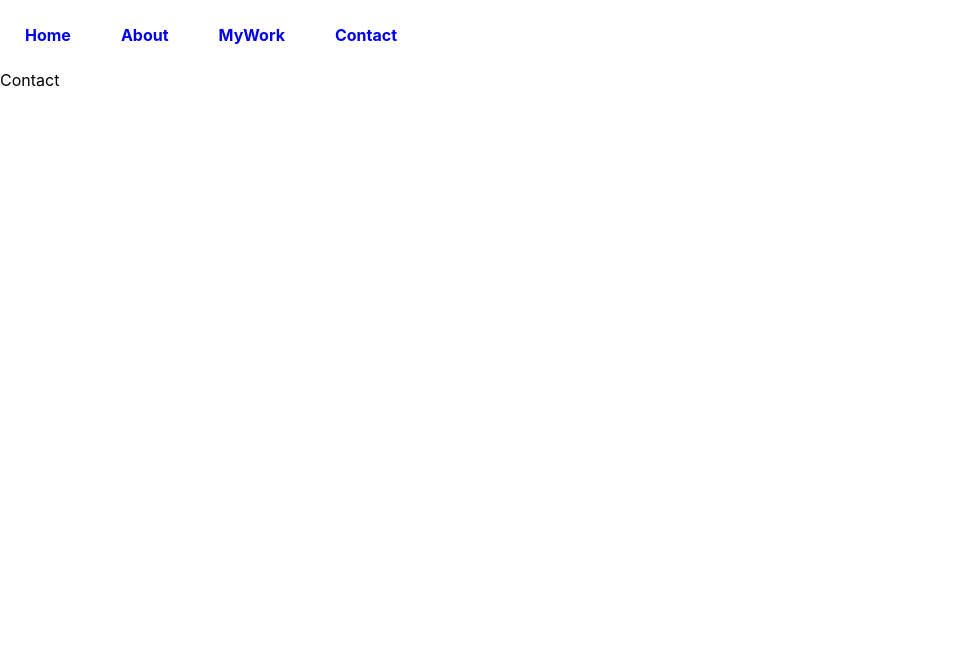
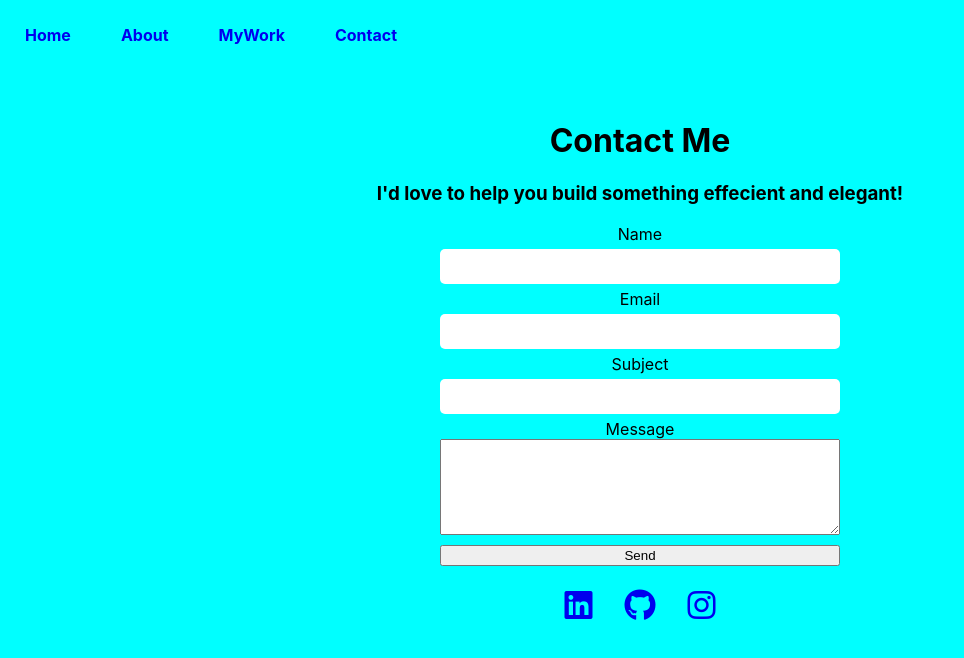
Before and after one commit to Schmidt1697/annaSPersonalSite, a React (Create React App) app: page /contact in a window 1280 px wide. Shown: the top 658 px of the page, without its empty margins (0-964 px from the left). Built offline with nearby package versions, Linux system fonts and the light colour scheme.

Commit message:
added contact form w/ placeholder post req. some CSS

```diff
--- a/public/index.html
+++ b/public/index.html
@@ -33,15 +33,7 @@
   <body>
     <noscript>You need to enable JavaScript to run this app.</noscript>
     <div id="root"></div>
-    <!--
-      This HTML file is a template.
-      If you open it directly in the browser, you will see an empty page.
 
-      You can add webfonts, meta tags, or analytics to this file.
-      The build step will place the bundled scripts into the <body> tag.
-
-      To begin the development, run `npm start` or `yarn start`.
-      To create a production bundle, use `npm run build` or `yarn build`.
-    -->
+    <script src="https://kit.fontawesome.com/ee42be7d96.js" crossorigin="anonymous"></script>
   </body>
 </html>
--- a/src/App.css
+++ b/src/App.css
@@ -1,7 +1,16 @@
 .App {
-  /* text-align: center; */
+  text-align: center;
   margin: 0 auto;
+  width: 100vw;
+  height: 100vh;
+  overflow-y: scroll;
   max-width: 1500px;
+}
+
+.container{
+  padding: 100px 0px;
+  margin: 0 auto;
+  overflow-y: scroll;
 }
 
 /*------------ NAVBAR ---------- */
@@ -12,10 +21,11 @@
   align-items:left;
   align-content: center;
   flex-direction: row;
-  /* position: fixed;
+  margin: 0 auto;
+  position: fixed;
   z-index: 2;
   max-width: 1500px;
-  backdrop-filter: blur(5px); */
+  backdrop-filter: blur(5px);
 }
 
 .nav a{
@@ -30,7 +40,17 @@
   transform: scale(1.1);
   cursor: pointer;
 }
-
+/*------------ Home ---------- */
+.home{
+  padding-top: 300px;
+}
+/*------------ About ---------- */
+.about{
+  padding-top: 200px;
+  margin: 0 auto;
+  width: 60vw;
+  max-width: 1500px;
+}
 /*------------ MyWork ---------- */
 
 .project-container{
@@ -40,7 +60,8 @@
   justify-content: center;
   align-content: center;
   flex-wrap: wrap;
-  margin: 0 auto;
+  background-color: aqua;
+  /* margin: 0 auto; */
   max-width: 1500px;
 }
 
@@ -53,8 +74,6 @@
     padding: 10px 10px 55px 10px;
     margin: 20px;
     border-radius: 5px;
-    background-color: var(--translucent-white);
-    backdrop-filter: blur(5px);
 }
 
 .project-card img{
@@ -69,3 +88,50 @@
 .project-card p{
   width: 600px;
 }
+
+/* -------- CONTACT  -------- */
+
+.contact-container{
+  /* display: flex;
+  flex-direction: column;
+  justify-content: center; */
+  width: 100%;
+  height: 100vh;
+  max-width: 1500px;
+  background-color: aqua;
+}
+.contact-form{
+  display: flex;
+  flex-direction: column;
+  justify-content: center;
+  width: 50vw;
+  max-width: 400px;
+  margin: 0 auto;
+}
+
+.contact-form input{
+ border: none;
+ border-radius: 5px;
+ padding: 10px;
+ margin: 5px 0;
+}
+
+.contact-form button {
+  margin-top: 10px;
+}
+
+/* -------SOCIAL MEDIA ICONS ------- */
+.social-media{
+  margin: 20px auto;
+  border-radius: 5px;
+}
+.social-media a{
+  margin: 1rem;
+  font-size: 2rem;
+  transition: .3s ease-in-out;
+}
+
+.social-media a i:hover{
+  cursor: pointer;
+  transform: scale(1.2);
+}
--- a/src/components/About.js
+++ b/src/components/About.js
@@ -2,7 +2,7 @@ import React from 'react'
 
 const About = () => {
   return (
-    <div className='about'>
+    <div className='about container'>
       <p>
       A bit about me. . .
       </p>
--- a/src/components/Contact.js
+++ b/src/components/Contact.js
@@ -1,9 +1,69 @@
-import React from 'react'
+import React, { useState } from 'react'
 
+const initialState = {
+  name: "",
+  email: "",
+  subject: "",
+  message: ""
+}
 const Contact = () => {
-  return (
-    <div>Contact</div>
-  )
+  const [formData, setFormData] = useState(initialState)
+
+  //get values from user input into form
+  const handleOnChange = (e) => {
+    console.log(e.target.value)
+    const { name, value } = e.target
+    setFormData(formData =>{
+      return {
+        ...formData,
+        [name]: value
+      }
+    })}
+
+    //send form data
+    const submitForm = (e) => {
+      e.preventDefault()
+      console.log(formData)
+
+      // fetch('someUrl', {
+      //   method: "POST",
+      //   headers: { "Content-Type": "application/json"},
+      //   body: JSON.stringify(formData)
+      // })
+      // .then(res => res.json())
+      // .then(data => {
+      //   console.log(data)
+      //   setFormData(initialState)
+      // })
+    }
+    return (
+      <div className='contact-container container'>
+        <h1>Contact Me</h1>
+        <h3>I'd love to help you build something effecient and elegant!</h3>
+        <form className="contact-form" autoComplete='off' onSubmit={submitForm}>
+                  <label>Name</label>
+                  <input type='text'id="name" name="name" value={formData.name} onChange={handleOnChange} required/>
+
+                  <label>Email</label>
+                  <input type='text'id="email" name="email" value={formData.email} onChange={handleOnChange} required/>
+
+                  <label>Subject</label>
+                  <input type='text'id="subject" name="subject" value={formData.subject} onChange={handleOnChange} required/>
+
+                  <label>Message</label>
+                  <textarea type='text' id="message" name="message" value={formData.message} onChange={handleOnChange} rows="6" required/>
+
+                  <button className='submit-btn' type="submit">Send</button>
+              </form>
+
+            <div className="social-media">
+              <a href="https://www.linkedin.com/in/annaschmidt1697/"><i className="fa-brands fa-linkedin"></i></a>
+              <a href="https://github.com/Schmidt1697" target ="_blank" rel="noopener noreferrer"><i className="fa-brands fa-github"></i></a>
+              <a href="https://www.instagram.com/nana_marsh/" target="_blank" rel="noopener noreferrer"><i className="fa-brands fa-instagram"></i></a>
+          </div>
+
+      </div>
+    )
 }
 
 export default Contact
--- a/src/components/Home.js
+++ b/src/components/Home.js
@@ -2,7 +2,11 @@ import React from 'react'
 
 const Home = () => {
   return (
-    <div>Home</div>
+    <div className="home">
+          <p>Hello, my name is</p>
+          <h1>Anna Schmidt.</h1>
+          <p>I'm a Fullstack Software Engineer.</p>
+      </div>
   )
 }
 
--- a/src/components/MyWork.js
+++ b/src/components/MyWork.js
@@ -11,7 +11,7 @@ const MyWork = () => {
   })
 
   return (
-    <div className='project-container'>
+    <div className='project-container container'>
       <h1>My Work</h1>
       {renderMyProjects}
     </div>
--- a/src/components/MyWorkCard.js
+++ b/src/components/MyWorkCard.js
@@ -11,7 +11,6 @@ const MyWorkCard = ({project}) => {
 
       <a href={project.gitHub} target="_blank">View GitHub Repo</a>
 
-
     </div>
   )
 }
```
